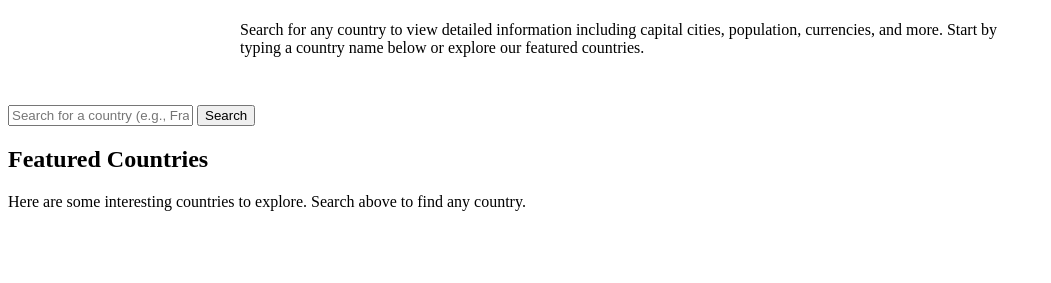
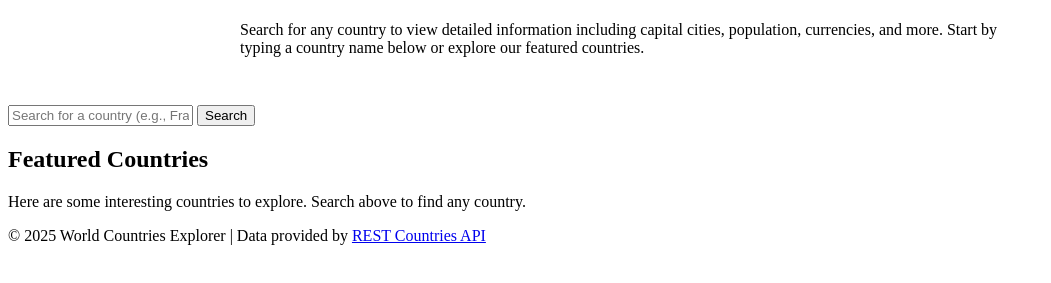
Before and after one commit to anasCSD/Country-Explorer, a plain HTML site: page index.html in a window 1280 px wide. Shown: the part 145-428 px from the top of the page, without its empty margins (0-1051 px from the left). Drawn offline with Linux system fonts and the light colour scheme.

Commit message:
footer update

```diff
--- a/index.html
+++ b/index.html
@@ -45,5 +45,17 @@
         <div id="defaultCountries"></div>
       </div>
     </main>
+    <footer>
+      <div class="footer-content">
+        <p>
+          © 2025 World Countries Explorer | Data provided by
+          <a href="https://restcountries.com/" target="_blank"
+            >REST Countries API</a
+          >
+        </p>
+      </div>
+    </footer>
+
+    <script src="script.js"></script>
   </body>
 </html>
```
Also changed, not shown: script.js (added).
